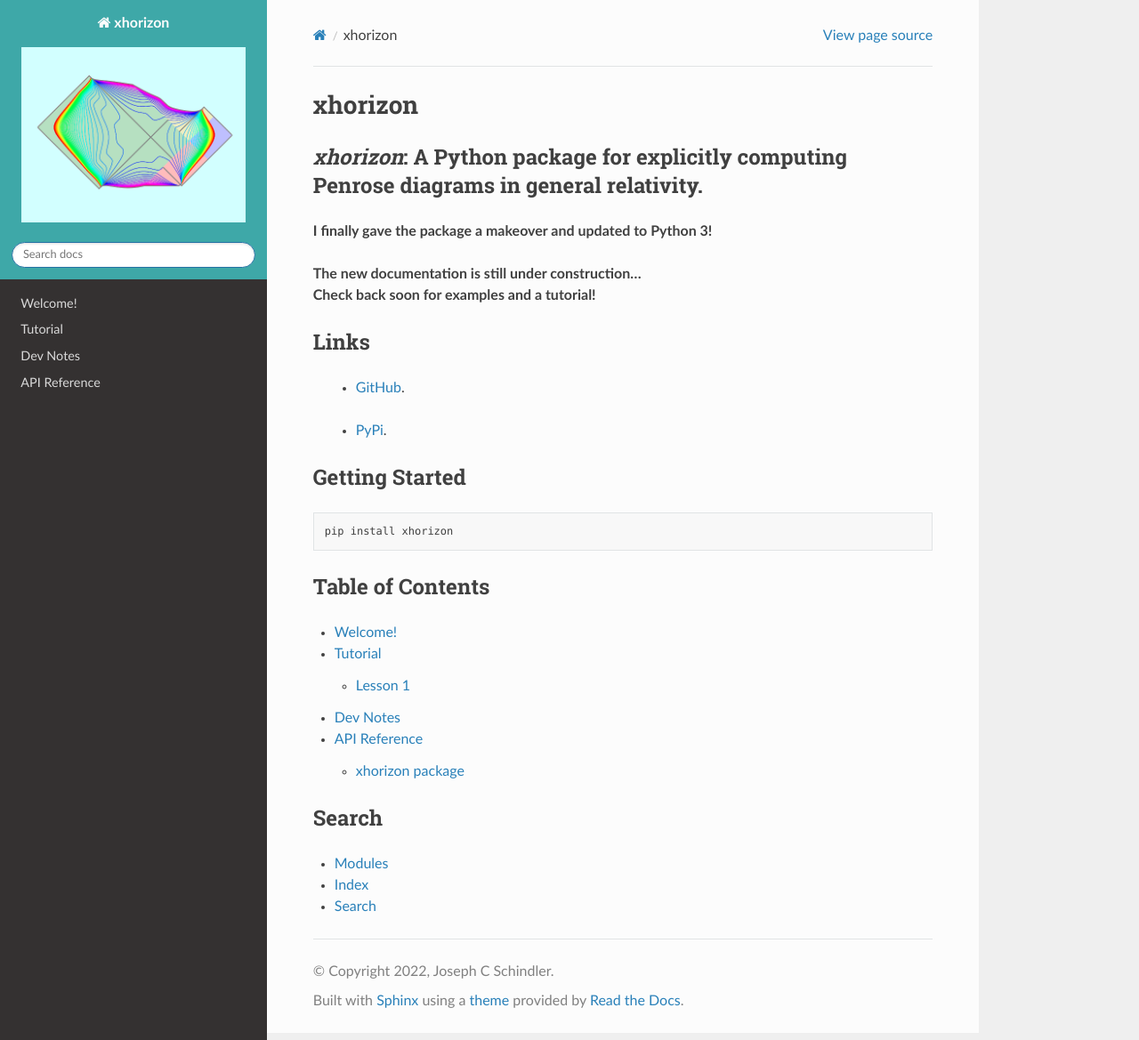
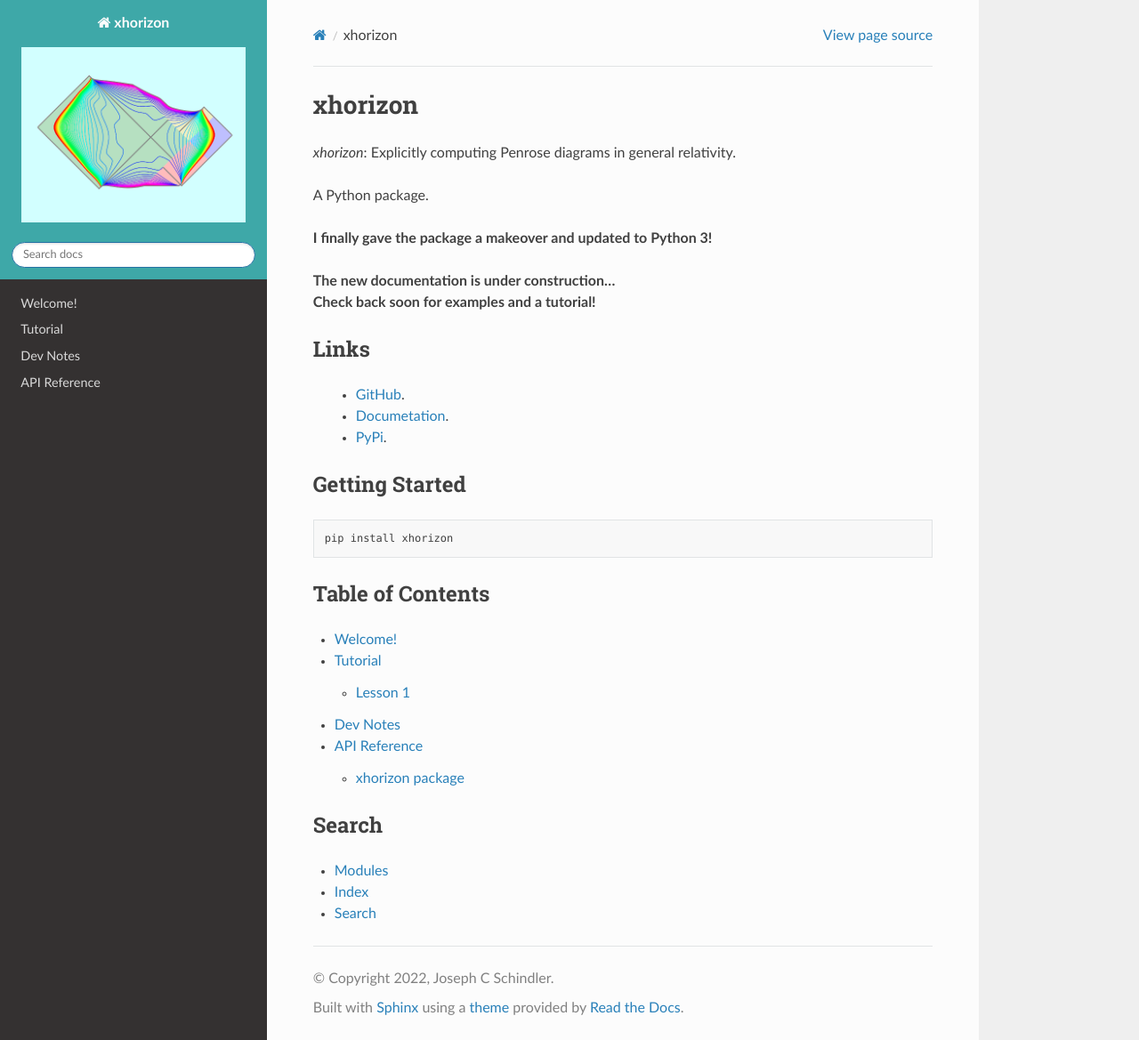
Before and after one commit to xh-diagrams/xhorizon, a Sphinx documentation site: the page built from docs/source/index.rst, in a window 1280 px wide and 1169 px high. Shown: the whole window at 89% size. Built offline with Sphinx 7.4.7 and the Read the Docs theme 2.0.0, drawn with Linux system fonts in a browser that asks for light colours.

Commit message:
Edit docs.

```diff
--- a/docs/source/dev.rst
+++ b/docs/source/dev.rst
@@ -1,7 +1,7 @@
 Dev Notes
 =========
 
-*xhorizon* uses a `Skeleton <https://github.com/jcschindler01/skeleton>`_.
+This package uses a `Skeleton <https://github.com/jcschindler01/skeleton>`_.
 
 
 It Utilizes:
--- a/docs/source/index.rst
+++ b/docs/source/index.rst
@@ -4,19 +4,20 @@ xhorizon
 ================================
 
 
-*xhorizon*: A Python package for explicitly computing Penrose diagrams in general relativity.
---------
+*xhorizon*: Explicitly computing Penrose diagrams in general relativity.
+
+A Python package.
 
 | **I finally gave the package a makeover and updated to Python 3!**
 
-| **The new documentation is still under construction...**
+| **The new documentation is under construction...**
 | **Check back soon for examples and a tutorial!**
 
 
 Links
 -----
    - `GitHub <https://github.com/xh-diagrams/xhorizon>`_.
-   .. - `Documetation <https://skeleton-jcschindler01.readthedocs.io/>`_.
+   - `Documetation <https://xhorizon.readthedocs.io/>`_.
    - `PyPi <https://pypi.org/project/xhorizon/>`_.
 
 
```
Also changed, not shown: README.rst (+19 -5 lines).
